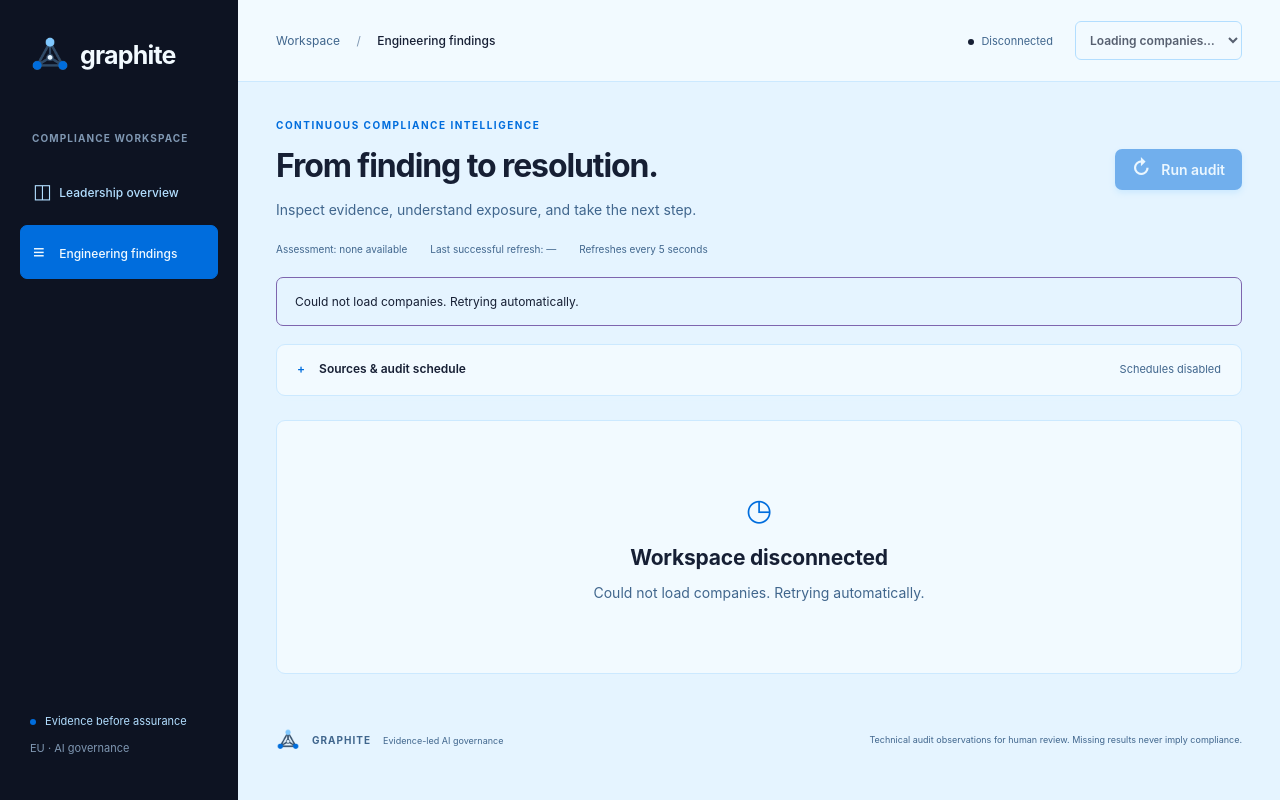
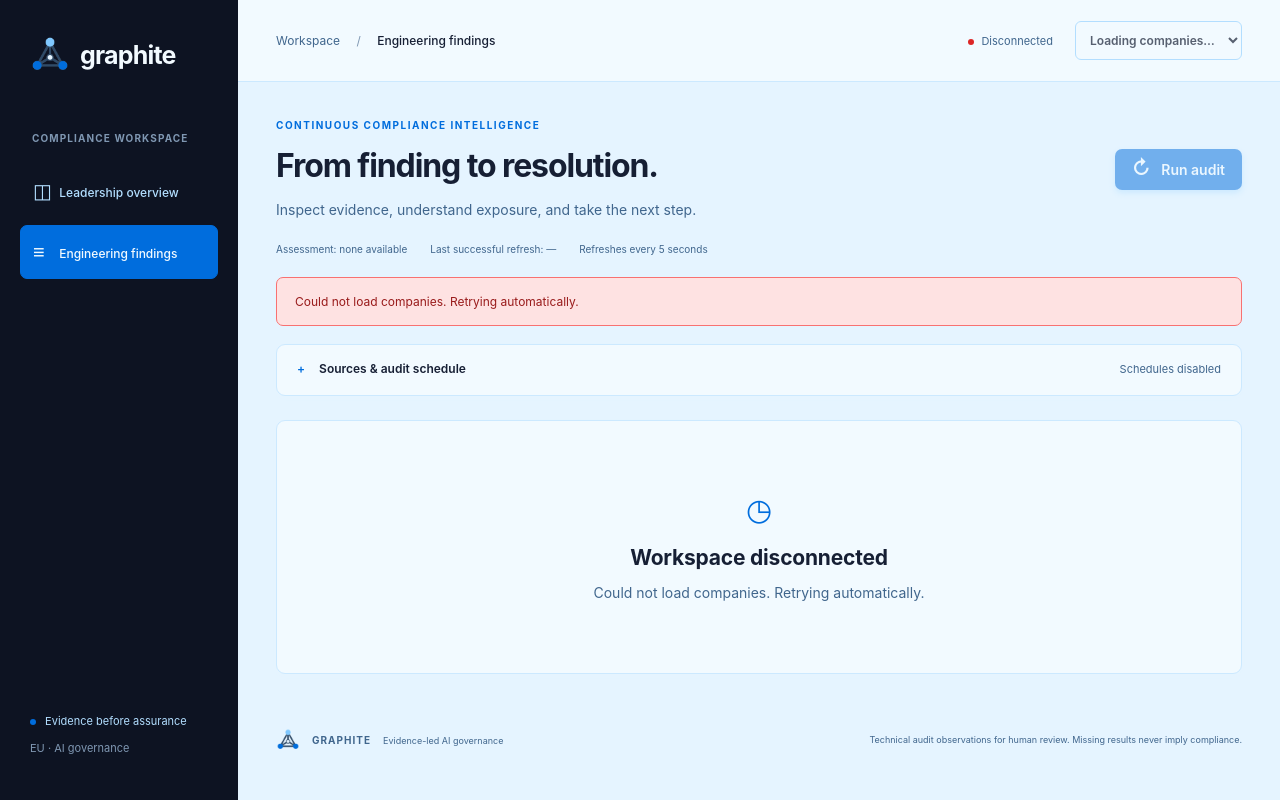
Before and after one commit to AkhilBaja3005/compliance-agent, a FastAPI app: page /dashboard/findings in a window 1280 px wide. Run offline with FastAPI, Linux system fonts and the light colour scheme.

Commit message:
Restore semantic warning colors in dashboard

```diff
--- a/src/dashboard/static/dashboard.css
+++ b/src/dashboard/static/dashboard.css
@@ -5,10 +5,14 @@
   --line: #CCE9FF;
   --paper: #E5F4FF;
   --accent: #006DDD;
-  --confirmed: #161F34;
-  --suspected: #40668D;
+  --critical: #DC2626;
+  --high: #EA580C;
+  --medium: #CA8A04;
+  --low: #15803D;
+  --confirmed: var(--critical);
+  --suspected: var(--medium);
   --review: #7E65AE;
-  --passed: #006DDD;
+  --passed: var(--low);
   font-family:
     Inter,
     ui-sans-serif,
@@ -380,15 +384,20 @@ label select {
   overflow-wrap: anywhere;
 }
 .notice.warning {
-  background: #E5F4FF;
-  border-color: #99D3FF;
-  color: #2F4B68;
+  background: #FEF9C3;
+  border-color: #FACC15;
+  color: #854D0E;
 }
 .notice.error,
 .activity.failed {
-  background: #E5F4FF;
-  color: #161F34;
-  border-color: #7E65AE;
+  background: #FEE2E2;
+  color: #991B1B;
+  border-color: #F87171;
+}
+.activity.succeeded {
+  background: #DCFCE7;
+  color: #166534;
+  border-color: #86EFAC;
 }
 .activity {
   background: #E5F4FF;
--- a/src/dashboard/static/dashboard.js
+++ b/src/dashboard/static/dashboard.js
@@ -23,7 +23,7 @@
     "Info",
     "Unspecified",
   ];
-  const colors = ["#161F34", "#40668D", "#7E65AE", "#006DDD"];
+  const colors = ["var(--confirmed)", "var(--suspected)", "var(--review)", "var(--passed)"];
   const state = {
     company: "",
     generation: 0,
@@ -363,7 +363,7 @@
     $("severity-chart").innerHTML = severityOrder
       .map(
         (severity, i) =>
-          `<div class="severity-row"><span>${severity}</span><div class="bar-track"><div class="bar-fill" style="width:${(100 * counts[i]) / maximum}%;background:${["#0D1322", "#2F4B68", "#40668D", "#7F97B2", "#7FC8FF", "#B2DEFF"][i]}"></div></div><strong>${counts[i]}</strong></div>`,
+          `<div class="severity-row"><span>${severity}</span><div class="bar-track"><div class="bar-fill" style="width:${(100 * counts[i]) / maximum}%;background:${["var(--critical)", "var(--high)", "var(--medium)", "var(--low)", "#7F97B2", "#7F97B2"][i]}"></div></div><strong>${counts[i]}</strong></div>`,
       )
       .join("");
     const priorities = [...open]
```
Also changed, not shown: other parts of src/dashboard/static/dashboard.css (+13 -9 lines), docs/branding.md (+16 -0 lines).
